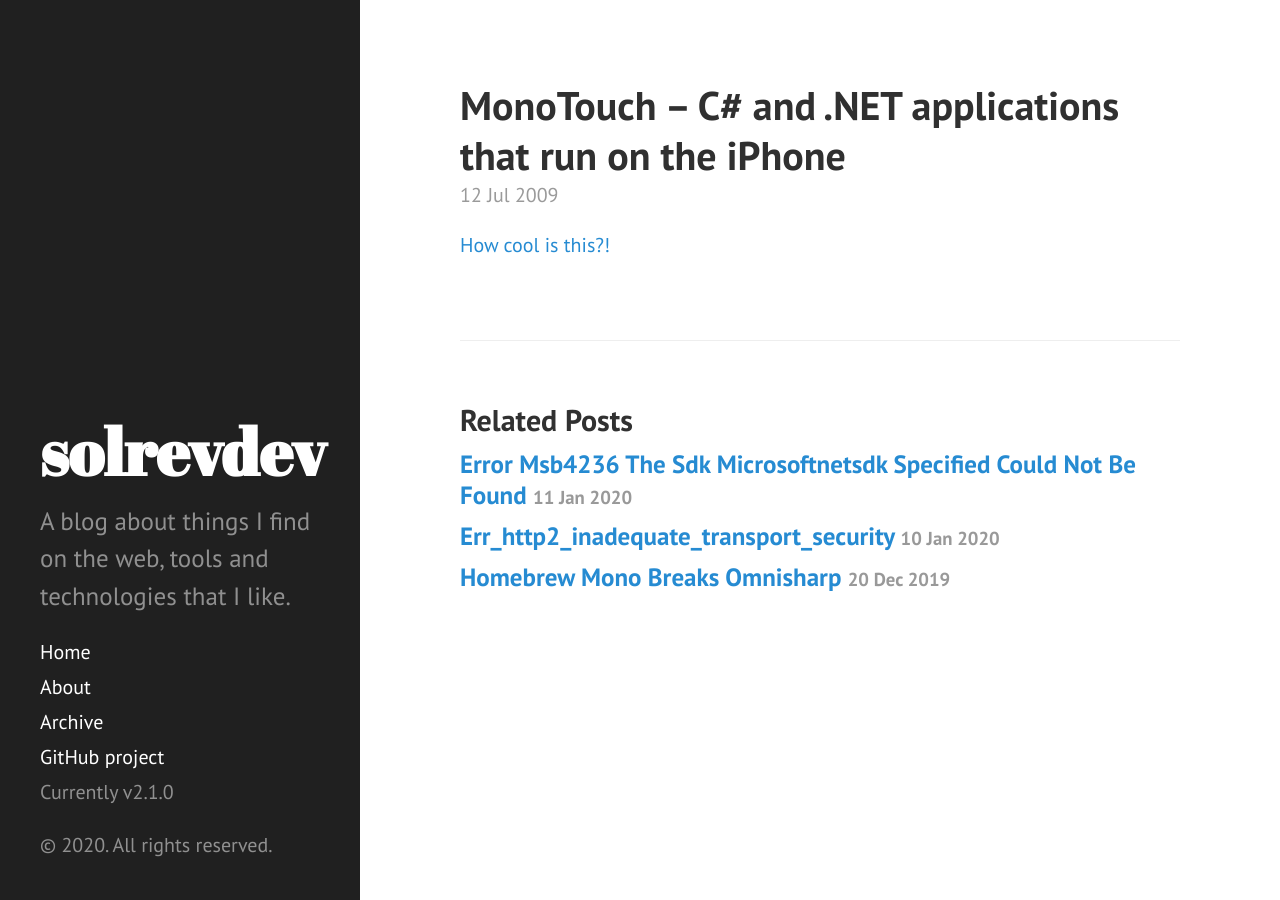
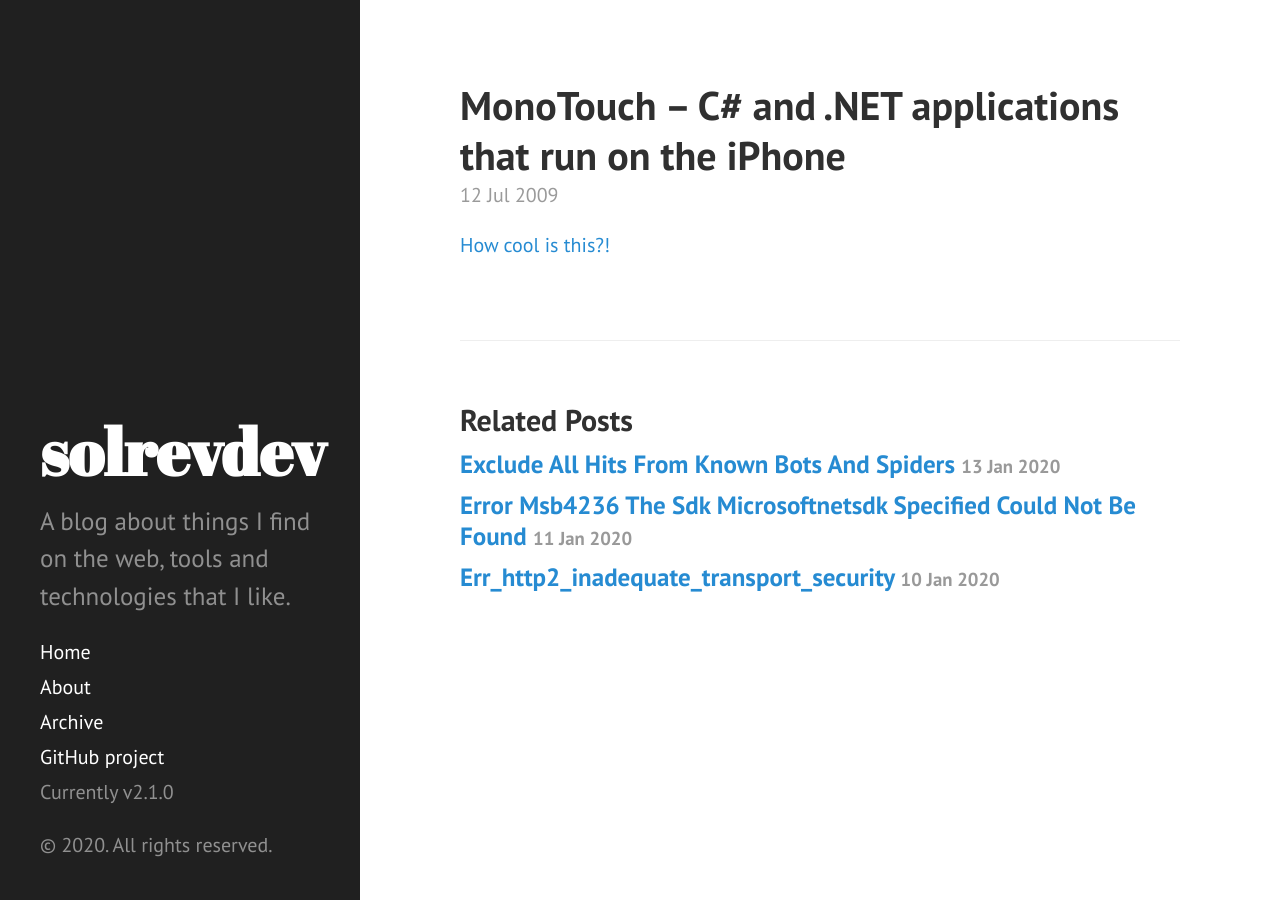
Before and after one commit to solrevdev/solrevdev.github.io, a Jekyll site: the page built from _posts/2009-07-12-monotouch-c-and-net-applications-that.html, in a window 1280 px wide. Built offline with Jekyll 4.4.1, drawn with Linux system fonts in a browser that asks for light colours; part of the change alters nothing that is shown.

Commit message:
Update 2020-01-13-exclude-all-hits-from-known-bots-and-spiders.md

```diff
--- a/_posts/2020-01-13-exclude-all-hits-from-known-bots-and-spiders.md
+++ b/_posts/2020-01-13-exclude-all-hits-from-known-bots-and-spiders.md
@@ -1,5 +1,5 @@
 ---
-published: false
+published: true
 ---
 ## Exclude all hits from known bots and spiders
 
@@ -13,5 +13,7 @@ Login to your analytics and go to View Settings where there will be a `Exclude a
 
 Make sure that is checked.
 
+![2020-01-13_exclude-bots-and-spiders.png]({{site.baseurl}}/media/2020-01-13_exclude-bots-and-spiders.png)
+
 
 Success 🎉
```
